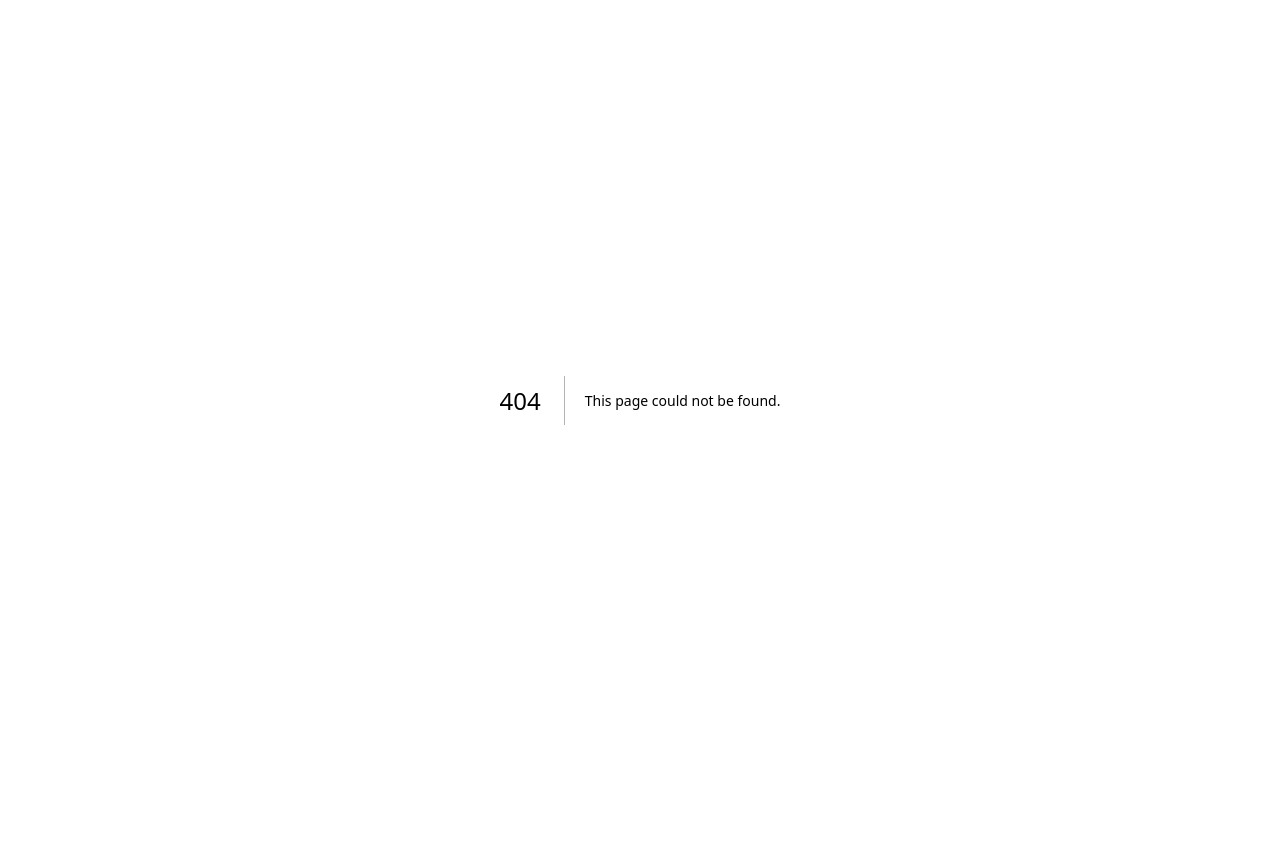
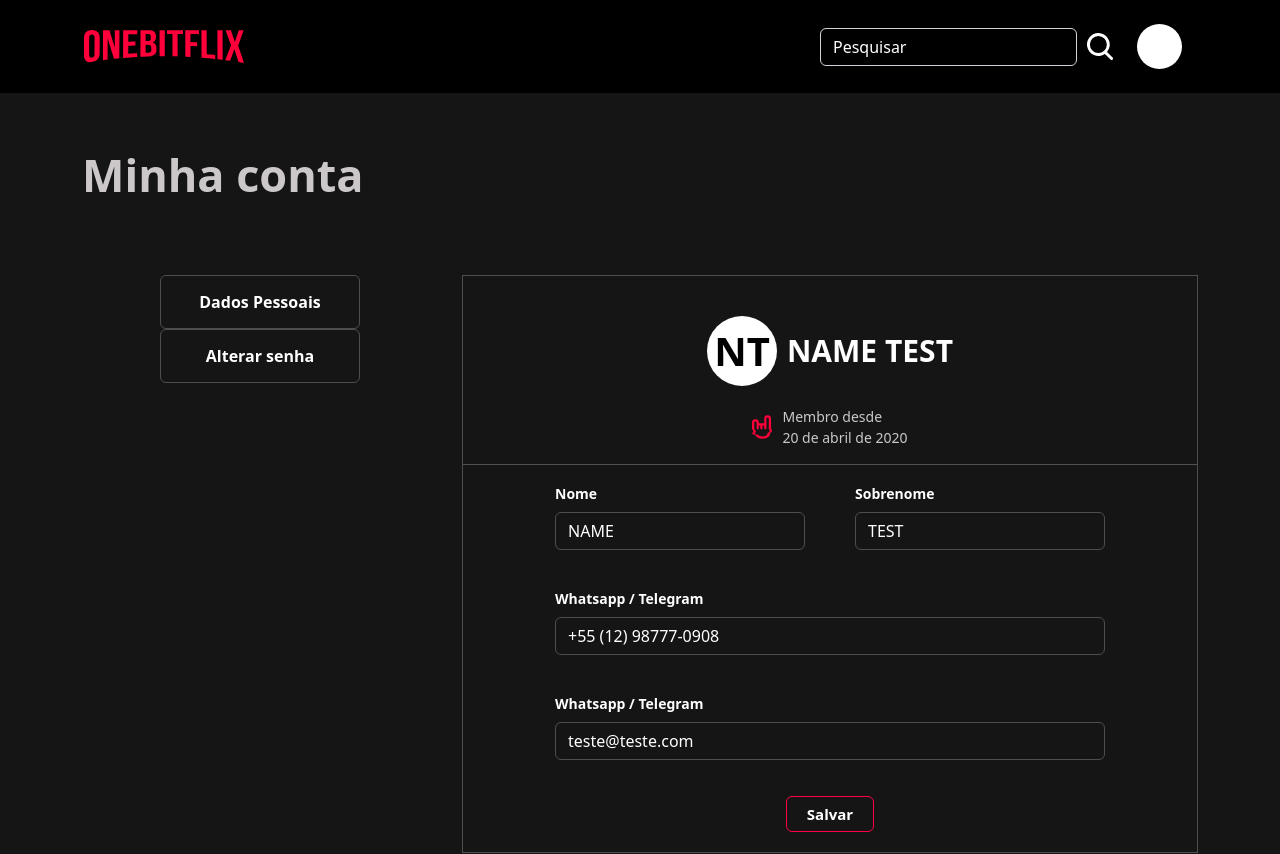
Before and after one commit to juniorjrjl/onebitflix-front, a Next.js app: page /profile in a window 1280 px wide. Before the commit this address had no page. Shown: the top 854 px of the page. Before the commit the page ends 800 px from the top, so only its background shows below. Built offline with nearby package versions, Linux system fonts and the light colour scheme.

Commit message:
Criação do componente de atualização dos dados do usuário

```diff
--- /dev/null
+++ b/pages/profile.tsx
@@ -0,0 +1,39 @@
+import Head from "next/head";
+import { Button, Col, Container, Row } from "reactstrap";
+import Footer from "../src/components/common/footer";
+import HeaderAuth from "../src/components/common/headerAuth";
+import UserForm from "../src/components/profile/user";
+import styles from '../styles/profile.module.scss'
+
+const UseInfo = () =>{
+    return(
+        <>
+            <Head>
+                <title>Onebitflix - Meus dados</title>
+                <link rel="shortcut icon" href="/favicon.svg" type="image/x-icon" />
+            </Head>
+            <main>
+                <div className={styles.header}>
+                    <HeaderAuth />
+                </div>
+                <Container className="py-5">
+                    <p className={styles.title}>Minha conta</p>
+                    <Row className="pt-3 pb-5">
+                        <Col md={4} className={styles.btnColumn}>
+                            <Button className={styles.renderFormBtn} >Dados Pessoais</Button>
+                            <Button className={styles.renderFormBtn} >Alterar senha</Button>
+                        </Col>
+                        <Col md>
+                            <UserForm />
+                        </Col>
+                    </Row>
+                </Container>
+                <div className={styles.footer}>
+                    <Footer />
+                </div>
+            </main>
+        </>
+    )
+}
+
+export default UseInfo
--- /dev/null
+++ b/src/components/profile/user/index.tsx
@@ -0,0 +1,45 @@
+import { Button, Form, FormGroup, Input, Label } from 'reactstrap'
+import styles from '../../../../styles/profile.module.scss'
+
+const UserForm = () =>{
+    return (
+        <>
+            <Form className={styles.form}>
+                <div className={styles.formName}>
+                    <p className={styles.nameAbbreviation}>NT</p>
+                    <p className={styles.userName}>Name Test</p>
+                </div>
+                <div className={styles.memberTime}>
+                    <img src="/profile/iconUserAccount.svg" alt="iconProfile" className={styles.memberTimeImg}/>
+                    <p className={styles.memberTimeText}>Membro desde <br /> 20 de abril de 2020</p>
+                </div>
+                <hr />
+                <div className={styles.inputFlexDiv}>
+                    <FormGroup>
+                        <Label for='firstName' className={styles.label}>Nome</Label>
+                        <Input name='firstName' type='text' id='firstName' placeholder='Qual o seu primeiro nome?' required maxLength={20} className={styles.inputFlex} value={'Name'}/>
+                    </FormGroup>
+                    <FormGroup>
+                        <Label for='lastName' className={styles.label}>Sobrenome</Label>
+                        <Input name='lastName' type='text' id='lastName' placeholder='Qual o seu último nome?' required maxLength={20} className={styles.inputFlex} value={'Test'}/>
+                    </FormGroup>
+                </div>
+                <div className={styles.inputNormalDiv}>
+                    <FormGroup>
+                        <Label for='phone' className={styles.label}>Whatsapp / Telegram</Label>
+                        <Input name='phone' type='tel' id='phone' placeholder='(xx) 9xxxx-xxxx' required maxLength={20} className={styles.input} value={'+55 (12) 98777-0908'}/>
+                    </FormGroup>
+                    <FormGroup>
+                        <Label for='email' className={styles.label}>Whatsapp / Telegram</Label>
+                        <Input name='email' type='email' id='email' placeholder='Informe seu email' required maxLength={20} className={styles.input} value={'teste@teste.com'}/>
+                    </FormGroup>
+                    <Button className={styles.formBtn} outline type='submit'>
+                        Salvar
+                    </Button>
+                </div>
+            </Form>
+        </>
+    )
+}
+
+export default UserForm
--- /dev/null
+++ b/styles/profile.module.scss
@@ -0,0 +1,186 @@
+@import './colors.module.scss';
+
+.form{
+    border: 1px solid $darkGray;
+    padding: 20px 0px;
+    max-width: 100%;
+}
+
+.formName{
+    display: flex;
+    align-items: center;
+    justify-content: center;
+    gap: 10px;
+    width: 80%;
+    margin: 20px auto;
+    text-transform: uppercase;
+}
+
+.nameAbbreviation{
+    font-size: 40px;
+    font-weight: bold;
+    min-height: 70px;
+    min-width: 70px;
+    border-radius: 50%;
+    background-color: white;
+    color: black;
+    display: flex;
+    align-items: center;
+    justify-content: center;
+}
+
+.userName{
+    font-size: 30px;
+    font-weight: bold;
+    word-break: break-all;
+}
+
+.memberTime{
+    display: flex;
+    justify-content: center;
+    gap: 10px;
+}
+
+.memberTimeImg{
+    width: 20px;
+}
+
+.memberTimeText{
+    font-size: 14px;
+    color: $lightGray;
+}
+
+.label{
+    font-size: 14px;
+    font-weight: bold;
+}
+
+.inputFlexDiv{
+    display: flex;
+    flex-wrap: wrap;
+    justify-content: center;
+    gap: 50px;
+}
+
+.inputFlex{
+    width: 250px;
+    text-transform: uppercase;
+    background-color: transparent;
+    border: 1px solid $darkGray;
+    color: white;
+    &::placeholder{
+        color: $lightGray;
+    }
+    &:focus{
+        box-shadow: none;
+        border-color: $lightRed;
+        color: white;
+        background-color: transparent;
+    }
+}
+
+.inputNormalDiv{
+    display: flex;
+    flex-direction: column;
+    align-items: center;
+    margin-top: 20px;
+    gap: 20px;
+}
+
+.input{
+    @extend .inputFlex;
+    text-transform: lowercase;
+    width: 550px;
+}
+
+.formBtn{
+    border-color: $lightRed;
+    text-align: center;
+    color: white;
+    font-weight: bold;
+    font-size: 15px;
+    padding: 6px 20px;
+    &:hover{
+        border-color: $darkRed;
+        background: transparent;
+        color: $lightGray;
+    }
+}
+
+.title{
+    font-size: 45px;
+    font-weight: bold;
+    color: $lightGray;
+    padding: 0px 0px 50px 0px;
+}
+
+.renderFormBtn{
+    display: block;
+    width: 200px;
+    border: 1px solid $darkGray;
+    background-color: transparent;
+    font-weight: bold;
+    margin: 0 auto;
+    padding: 14px 0px;
+    &:hover{
+        background-color: transparent;
+        border-color: $lightRed;
+        color: $lightGray;
+    }
+}
+
+.header {
+    background-color: black;
+}
+
+.footer{
+    background-color: black;
+}
+
+@media (max-width: 991px) {
+    .title {
+        text-align: center;
+    }
+    .btnColumn {
+        width: 100%;
+        margin-bottom: 40px;
+    }
+}
+
+@media (max-width: 767px) {
+    .inputFlexDiv {
+        gap: 30px;
+    }
+    .inputFlex {
+        width: 400px;
+    }
+    .input {
+        width: 400px;
+    }
+}
+
+@media (max-width: 527px) {
+    .title {
+        font-size: 35px;
+    }
+    .formName {
+        width: 95%;
+    }
+    .nameAbbreviation {
+        font-size: 30px;
+        min-width: 60px;
+        min-height: 60px;
+    }
+    .userName {
+        font-size: 30px;
+    }
+}
+
+@media (max-width: 435px) {
+    .inputFlex {
+        width: 100%;
+    }
+    .input {
+        width: 100%;
+    }
+}
```
